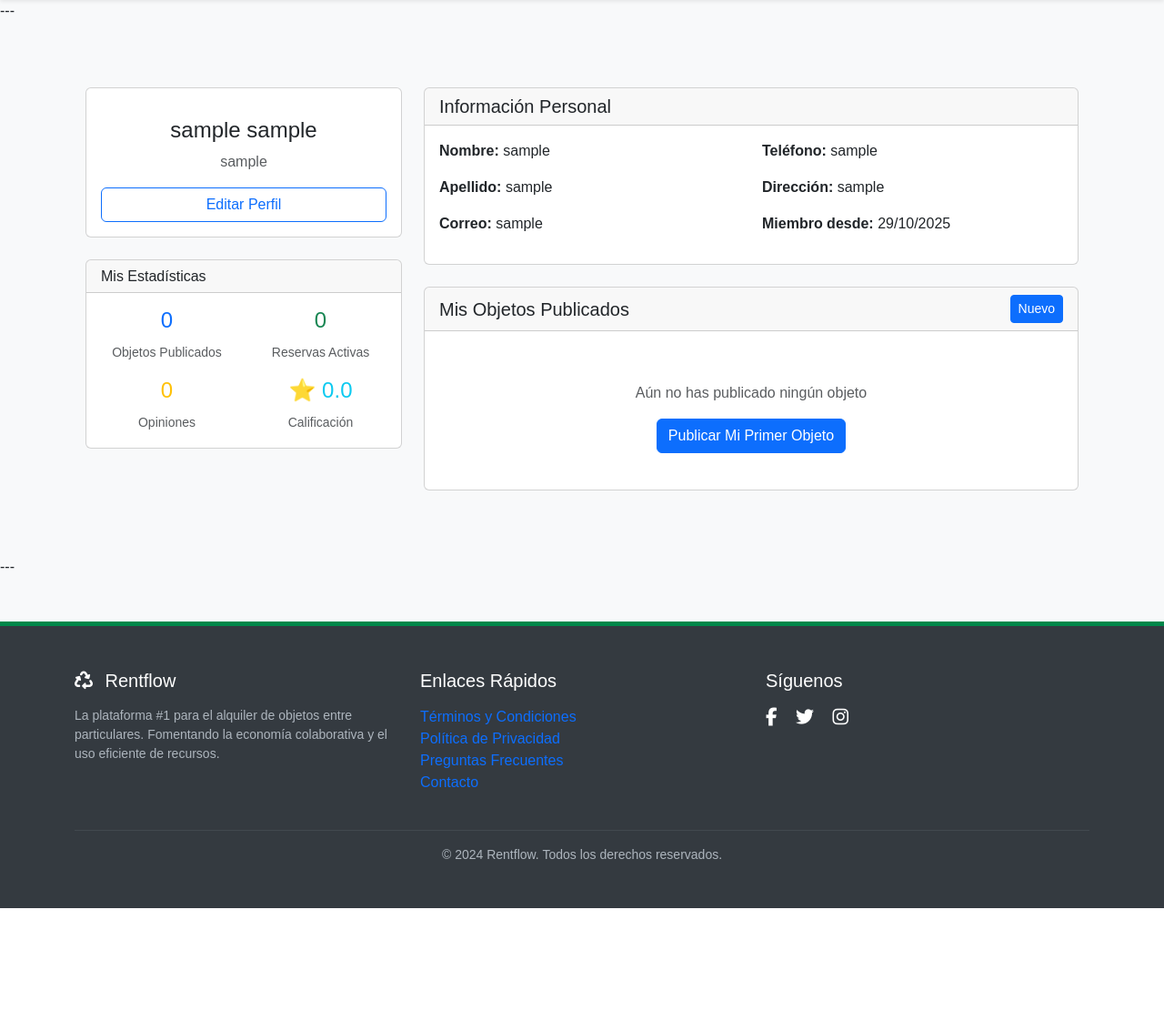
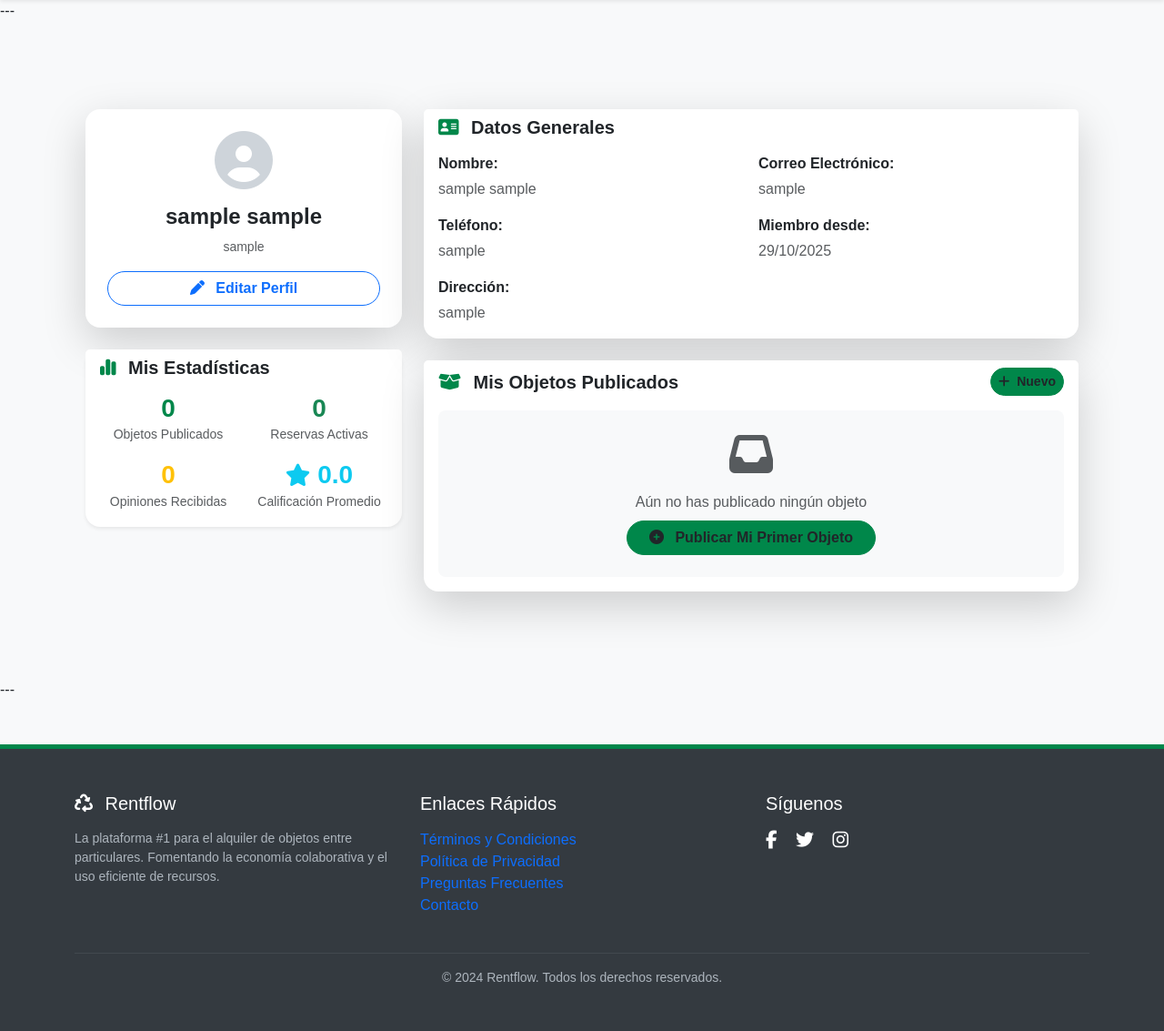
Before and after one commit to naiferrosado/proyecto-flask, a Flask app: page /usuarios/perfil in a window 1280 px wide. Shown: the part 62-1195 px from the top of the page at 91% size. Before the commit the page ends 1060 px from the top, so only its background shows below. Run offline with Flask 3, Linux system fonts and the light colour scheme; the visitor is signed in with stand-in values (Sample User, id 1); data that the repository does not hold is empty; some libraries are stand-ins or nearby versions.

Commit message:
Actualizar editar usuario

```diff
--- a/templates/usuarios/perfil.html
+++ b/templates/usuarios/perfil.html
@@ -1,53 +1,62 @@
 {% extends "base.html" %} {% block title %}Mi Perfil - Rentflow{% endblock %} {%
 block content %}
-<div class="container py-4">
-  <div class="row">
-    <!-- Sidebar -->
-    <div class="col-lg-4 mb-4">
-      <div class="card">
-        <div class="card-body text-center">
+<div class="container py-5">
+  <div class="row g-4">
+    <!-- Sidebar (Tarjeta de Usuario y Estadísticas) -->
+    <div class="col-lg-4">
+      <!-- Tarjeta Principal de Perfil -->
+      <div class="card border-0 rounded-4 shadow-lg mb-4">
+        <div class="card-body text-center p-4">
           <div class="mb-3">
             <i
-              class="bi bi-person-circle"
-              style="font-size: 4rem; color: #6c757d"
+              class="fa-solid fa-circle-user"
+              style="font-size: 4rem; color: #ced4da"
             ></i>
           </div>
-          <h4>{{ usuario.nombre }} {{ usuario.apellido }}</h4>
-          <p class="text-muted">{{ usuario.correo }}</p>
+          <h4 class="fw-bold">{{ usuario.nombre }} {{ usuario.apellido }}</h4>
+          <p class="text-muted small mb-3">{{ usuario.correo }}</p>
 
           <div class="d-grid gap-2">
             <a
               href="{{ url_for('usuarios.editar_perfil') }}"
-              class="btn btn-outline-primary"
+              class="btn btn-outline-primary fw-bold rounded-pill px-4"
             >
-              <i class="bi bi-pencil"></i> Editar Perfil
+              <i class="fa-solid fa-pen me-2"></i> Editar Perfil
             </a>
           </div>
         </div>
       </div>
 
-      <!-- Estadísticas -->
-      <div class="card mt-4">
-        <div class="card-header">
-          <h6 class="mb-0">Mis Estadísticas</h6>
+      <!-- Estadísticas Detalladas -->
+      <div class="card border-0 rounded-4 shadow-sm">
+        <div class="card-header bg-white border-0 pb-0">
+          <h5 class="fw-bold mb-0">
+            <i
+              class="fa-solid fa-chart-simple me-2"
+              style="color: var(--bs-primary)"
+            ></i>
+            Mis Estadísticas
+          </h5>
         </div>
-        <div class="card-body">
-          <div class="row text-center">
-            <div class="col-6 mb-3">
-              <div class="h4 text-primary">0</div>
+        <div class="card-body pt-3">
+          <div class="row text-center g-3">
+            <div class="col-6">
+              <div class="h3 fw-bold mb-0" style="color: #00874a">0</div>
               <small class="text-muted">Objetos Publicados</small>
             </div>
-            <div class="col-6 mb-3">
-              <div class="h4 text-success">0</div>
+            <div class="col-6">
+              <div class="h3 fw-bold mb-0 text-success">0</div>
               <small class="text-muted">Reservas Activas</small>
             </div>
             <div class="col-6">
-              <div class="h4 text-warning">0</div>
-              <small class="text-muted">Opiniones</small>
+              <div class="h3 fw-bold mb-0 text-warning">0</div>
+              <small class="text-muted">Opiniones Recibidas</small>
             </div>
             <div class="col-6">
-              <div class="h4 text-info">⭐ 0.0</div>
-              <small class="text-muted">Calificación</small>
+              <div class="h3 fw-bold mb-0 text-info">
+                <i class="fa-solid fa-star small"></i> 0.0
+              </div>
+              <small class="text-muted">Calificación Promedio</small>
             </div>
           </div>
         </div>
@@ -56,57 +65,74 @@ block content %}
 
     <!-- Contenido Principal -->
     <div class="col-lg-8">
-      <!-- Información Personal -->
-      <div class="card mb-4">
-        <div class="card-header">
-          <h5 class="mb-0">
-            <i class="bi bi-person-badge"></i> Información Personal
+      <!-- Bloque: Información Personal -->
+      <div class="card border-0 rounded-4 shadow-lg mb-4">
+        <div class="card-header bg-white border-0 pb-0">
+          <h5 class="fw-bold mb-0">
+            <i
+              class="fa-solid fa-address-card me-2"
+              style="color: var(--bs-primary)"
+            ></i>
+            Datos Generales
           </h5>
         </div>
         <div class="card-body">
-          <div class="row">
+          <div class="row g-3">
             <div class="col-md-6">
-              <p><strong>Nombre:</strong> {{ usuario.nombre }}</p>
-              <p><strong>Apellido:</strong> {{ usuario.apellido }}</p>
-              <p><strong>Correo:</strong> {{ usuario.correo }}</p>
+              <p class="mb-1 fw-bold">Nombre:</p>
+              <p class="mb-3 text-muted">
+                {{ usuario.nombre }} {{ usuario.apellido }}
+              </p>
+
+              <p class="mb-1 fw-bold">Teléfono:</p>
+              <p class="mb-3 text-muted">{{ usuario.telefono or 'N/A' }}</p>
             </div>
             <div class="col-md-6">
-              <p><strong>Teléfono:</strong> {{ usuario.telefono }}</p>
-              <p><strong>Dirección:</strong> {{ usuario.direccion }}</p>
-              <p>
-                <strong>Miembro desde:</strong> {{
-                usuario.fecha_registro.strftime('%d/%m/%Y') }}
+              <p class="mb-1 fw-bold">Correo Electrónico:</p>
+              <p class="mb-3 text-muted">{{ usuario.correo }}</p>
+
+              <p class="mb-1 fw-bold">Miembro desde:</p>
+              <p class="mb-3 text-muted">
+                {{ usuario.fecha_registro.strftime('%d/%m/%Y') }}
               </p>
             </div>
           </div>
+          <p class="mb-1 fw-bold">Dirección:</p>
+          <p class="mb-0 text-muted">
+            {{ usuario.direccion or 'No especificada' }}
+          </p>
         </div>
       </div>
 
-      <!-- Objetos Publicados -->
-      <div class="card mb-4">
+      <!-- Bloque: Objetos Publicados -->
+      <div class="card border-0 rounded-4 shadow-lg mb-4">
         <div
-          class="card-header d-flex justify-content-between align-items-center"
+          class="card-header bg-white border-0 d-flex justify-content-between align-items-center pb-0"
         >
-          <h5 class="mb-0">
-            <i class="bi bi-grid"></i> Mis Objetos Publicados
+          <h5 class="fw-bold mb-0">
+            <i
+              class="fa-solid fa-box-open me-2"
+              style="color: var(--bs-primary)"
+            ></i>
+            Mis Objetos Publicados
           </h5>
           <a
             href="{{ url_for('objetos.crear_objeto') }}"
-            class="btn btn-sm btn-primary"
+            class="btn btn-sm btn-main-action fw-bold rounded-pill"
           >
-            <i class="bi bi-plus"></i> Nuevo
+            <i class="fa-solid fa-plus me-1"></i> Nuevo
           </a>
         </div>
-        <div class="card-body">
+        <div class="card-body pt-3">
           {% if usuario.objetos %}
           <div class="table-responsive">
-            <table class="table table-hover">
+            <table class="table table-hover align-middle">
               <thead>
-                <tr>
-                  <th>Objeto</th>
-                  <th>Precio</th>
-                  <th>Estado</th>
-                  <th>Acciones</th>
+                <tr class="small text-uppercase">
+                  <th class="border-top-0">Objeto</th>
+                  <th class="border-top-0">Precio / Día</th>
+                  <th class="border-top-0">Estado</th>
+                  <th class="border-top-0"></th>
                 </tr>
               </thead>
               <tbody>
@@ -115,33 +141,39 @@ block content %}
                   <td>
                     <div class="d-flex align-items-center">
                       <img
-                        src="{{ objeto.imagen or '/static/images/default-object.jpg' }}"
-                        class="rounded me-3"
+                        src="{{ objeto.imagen or 'https://placehold.co/50x50/f4f4f4/333333?text=IMG' }}"
+                        class="rounded-3 me-3"
                         style="width: 50px; height: 50px; object-fit: cover"
                       />
                       <div>
-                        <strong>{{ objeto.nombre }}</strong>
-                        <br />
+                        <strong class="text-dark d-block"
+                          >{{ objeto.nombre }}</strong
+                        >
                         <small class="text-muted"
                           >{{ objeto.categoria.nombre }}</small
                         >
                       </div>
                     </div>
                   </td>
-                  <td>RD$ {{ "%.2f"|format(objeto.precio) }}</td>
+                  <td class="fw-bold" style="color: var(--bs-primary)">
+                    RD$ {{ "%.2f"|format(objeto.precio) }}
+                  </td>
                   <td>
                     <span
-                      class="badge bg-{{ 'success' if objeto.estado == 'Disponible' else 'warning' }}"
+                      class="badge bg-{{ 'primary' if objeto.estado == 'Disponible' else 'warning' }} text-uppercase py-1 px-2"
                     >
                       {{ objeto.estado }}
                     </span>
                   </td>
-                  <td>
+                  <td class="text-end">
                     <a
                       href="{{ url_for('objetos.detalle_objeto', id=objeto.id_objeto) }}"
-                      class="btn btn-sm btn-outline-primary"
+                      class="btn btn-sm btn-outline-secondary rounded-pill"
+                      data-bs-toggle="tooltip"
+                      data-bs-placement="top"
+                      title="Ver Detalles"
                     >
-                      <i class="bi bi-eye"></i>
+                      <i class="fa-solid fa-eye"></i>
                     </a>
                   </td>
                 </tr>
@@ -150,14 +182,17 @@ block content %}
             </table>
           </div>
           {% else %}
-          <div class="text-center py-4">
-            <i class="bi bi-inbox display-4 text-muted"></i>
-            <p class="text-muted mt-3">Aún no has publicado ningún objeto</p>
+          <div class="text-center py-4 bg-light rounded-3">
+            <i class="fa-solid fa-inbox fa-3x text-muted"></i>
+            <p class="text-muted mt-3 mb-2">
+              Aún no has publicado ningún objeto
+            </p>
             <a
               href="{{ url_for('objetos.crear_objeto') }}"
-              class="btn btn-primary"
+              class="btn btn-main-action fw-bold rounded-pill px-4"
             >
-              <i class="bi bi-plus-circle"></i> Publicar Mi Primer Objeto
+              <i class="fa-solid fa-circle-plus me-2"></i> Publicar Mi Primer
+              Objeto
             </a>
           </div>
           {% endif %}
```
Also changed, not shown: templates/usuarios/editar.html (+92 -57 lines).
